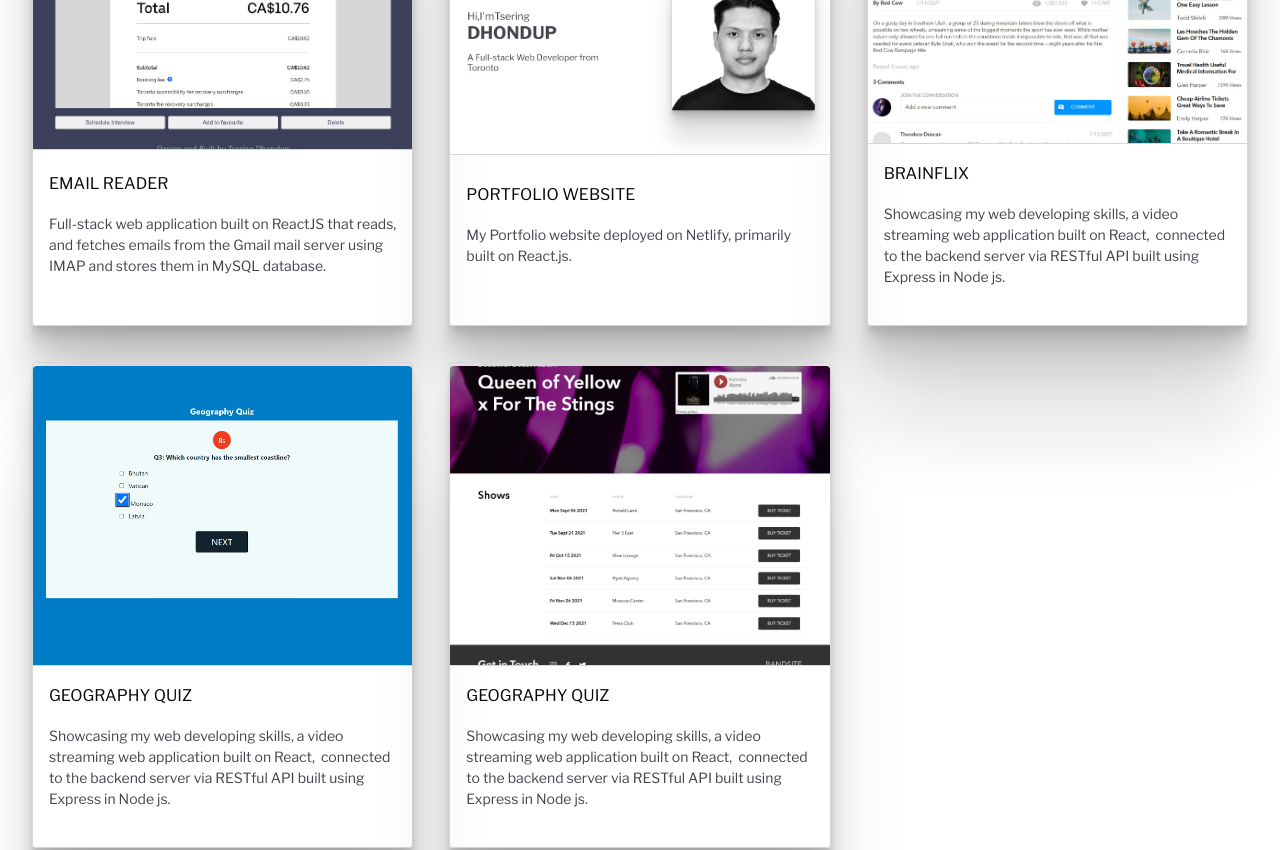
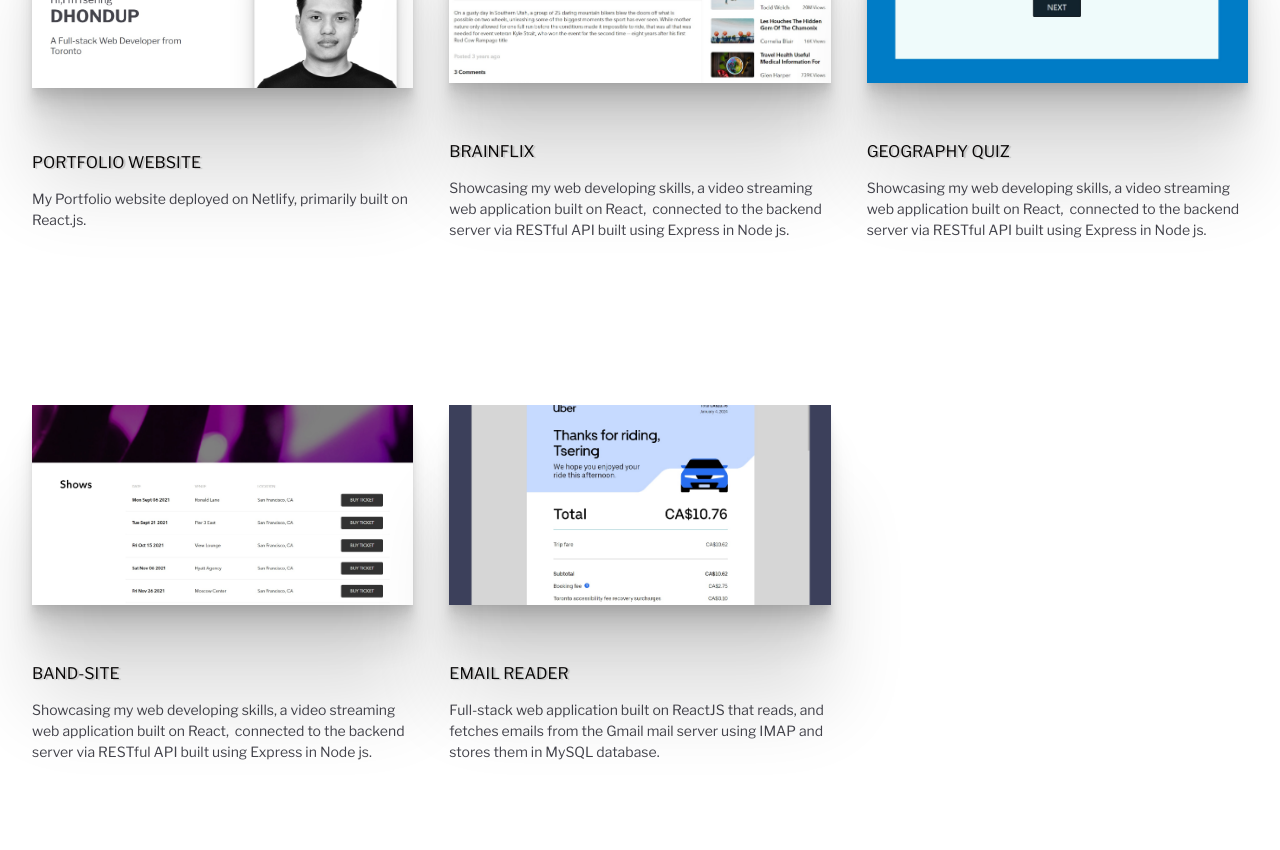
Before and after one commit to Tsedhondup/Portfolio, a React (Create React App) app: page / in a window 1280 px wide. Shown: the part 1880-2730 px from the top of the page. Built offline with nearby package versions, Linux system fonts and the light colour scheme.

Commit message:
project image height and width updated

```diff
--- a/src/Components/Works/Works.js
+++ b/src/Components/Works/Works.js
@@ -18,68 +18,6 @@ const Works = () => {
     <section className="project-container">
       <motion.h2 className="project-container__title">Projects</motion.h2>
       <section className="projects">
-        <motion.a
-          className="projects__content projects__content-email-reader"
-          href="https://github.com/Tsedhondup/job-application-tracker"
-          target="_blank"
-          onMouseEnter={() => setHoveredOne(true)}
-          onMouseLeave={() => setHoveredOne(false)}
-          initial={{
-            y: 60,
-            opacity: 0,
-          }}
-          whileInView={{
-            y: 0,
-            opacity: 1,
-            transition: { delay: 0.5, duration: 1, ease: "linear" },
-          }}
-          viewport={{ once: true, amount: 0.5 }}
-        >
-          <motion.img
-            initial={{ filter: "grayScale(100)", opacity: 0 }}
-            whileInView={{
-              filter: "grayScale(0)",
-              opacity: 1,
-              transition: { delay: 0.5, duration: 1, ease: "linear" },
-            }}
-            viewport={{ once: true, amount: 0.5 }}
-            src={jobTracker}
-            alt="job-application-tracker-image"
-            className="projects__content--img projects__content--email-image "
-          />
-          <div className="projects__content--text ">
-            <motion.h2
-              className={`projects__content--project-name projects__content--text-email ${
-                hoveredOne ? "js-color-pewter" : ""
-              }`}
-              initial={{ opacity: 0, y: 20 }}
-              whileInView={{
-                opacity: 1,
-                y: 0,
-                transition: { delay: 1.5, duration: 1, ease: "linear" },
-              }}
-              viewport={{ once: true, amount: 0.5 }}
-            >
-              Email Reader
-            </motion.h2>
-            <motion.p
-              className={`projects__content--project-description ${
-                hoveredOne ? "js-color-pewter" : ""
-              }`}
-              initial={{ opacity: 0, y: 20 }}
-              whileInView={{
-                opacity: 1,
-                y: 0,
-                transition: { delay: 1.5, duration: 1, ease: "linear" },
-              }}
-              viewport={{ once: true, amount: 0.5 }}
-            >
-              Full-stack web application built on ReactJS that reads, and
-              fetches emails from the Gmail mail server using IMAP and stores
-              them in MySQL database.
-            </motion.p>
-          </div>
-        </motion.a>
         <motion.a
           className="projects__content projects__content-portfolio"
           href="https://github.com/Tsedhondup/tsering-dhondup"
@@ -307,7 +245,7 @@ const Works = () => {
               }}
               viewport={{ once: true, amount: 0.5 }}
             >
-              Geography quiz
+              Band-Site
             </motion.h2>
             <motion.p
               className={`projects__content--project-description ${
@@ -327,6 +265,68 @@ const Works = () => {
             </motion.p>
           </div>
         </motion.a>
+        <motion.a
+          className="projects__content projects__content-email-reader"
+          href="https://github.com/Tsedhondup/job-application-tracker"
+          target="_blank"
+          onMouseEnter={() => setHoveredOne(true)}
+          onMouseLeave={() => setHoveredOne(false)}
+          initial={{
+            y: 60,
+            opacity: 0,
+          }}
+          whileInView={{
+            y: 0,
+            opacity: 1,
+            transition: { delay: 0.5, duration: 1, ease: "linear" },
+          }}
+          viewport={{ once: true, amount: 0.5 }}
+        >
+          <motion.img
+            initial={{ filter: "grayScale(100)", opacity: 0 }}
+            whileInView={{
+              filter: "grayScale(0)",
+              opacity: 1,
+              transition: { delay: 0.5, duration: 1, ease: "linear" },
+            }}
+            viewport={{ once: true, amount: 0.5 }}
+            src={jobTracker}
+            alt="job-application-tracker-image"
+            className="projects__content--img projects__content--email-image "
+          />
+          <div className="projects__content--text ">
+            <motion.h2
+              className={`projects__content--project-name projects__content--text-email ${
+                hoveredOne ? "js-color-pewter" : ""
+              }`}
+              initial={{ opacity: 0, y: 20 }}
+              whileInView={{
+                opacity: 1,
+                y: 0,
+                transition: { delay: 1.5, duration: 1, ease: "linear" },
+              }}
+              viewport={{ once: true, amount: 0.5 }}
+            >
+              Email Reader
+            </motion.h2>
+            <motion.p
+              className={`projects__content--project-description ${
+                hoveredOne ? "js-color-pewter" : ""
+              }`}
+              initial={{ opacity: 0, y: 20 }}
+              whileInView={{
+                opacity: 1,
+                y: 0,
+                transition: { delay: 1.5, duration: 1, ease: "linear" },
+              }}
+              viewport={{ once: true, amount: 0.5 }}
+            >
+              Full-stack web application built on ReactJS that reads, and
+              fetches emails from the Gmail mail server using IMAP and stores
+              them in MySQL database.
+            </motion.p>
+          </div>
+        </motion.a>
       </section>
     </section>
   );
--- a/src/Components/Works/Works.scss
+++ b/src/Components/Works/Works.scss
@@ -6,6 +6,7 @@
   padding-left: $mobile-margin;
   padding-right: $mobile-margin;
   padding-bottom: 100px;
+  // background-color: $pewter;
   @include tablet {
     padding-top: $tablet-margin;
     padding-left: $tablet-margin;
@@ -47,7 +48,7 @@
   display: grid;
   grid-template-columns: repeat(1, 1fr);
   grid-template-rows: auto;
-  gap: $mobile-margin;
+  gap: 24px;
   @include tablet {
     display: grid;
     grid-template-columns: repeat(2, 1fr);
@@ -66,14 +67,14 @@
     text-decoration: none;
     display: grid;
     grid-template-columns: repeat(1, 1fr);
-    max-width: 400px;
+    width: 100%;
     margin: auto;
-    border: 1px solid $pewter;
+    // border: 1px solid $pewter;
     border-radius: 4px;
-    box-shadow: 0 2.8px 2.2px rgba(0, 0, 0, 0.034),
-      0 6.7px 5.3px rgba(0, 0, 0, 0.048), 0 12.5px 10px rgba(0, 0, 0, 0.06),
-      0 22.3px 17.9px rgba(0, 0, 0, 0.072), 0 41.8px 33.4px rgba(0, 0, 0, 0.086),
-      0 100px 80px rgba(0, 0, 0, 0.12);
+    // box-shadow: 0 2.8px 2.2px rgba(0, 0, 0, 0.034),
+    //   0 6.7px 5.3px rgba(0, 0, 0, 0.048), 0 12.5px 10px rgba(0, 0, 0, 0.06),
+    //   0 22.3px 17.9px rgba(0, 0, 0, 0.072), 0 41.8px 33.4px rgba(0, 0, 0, 0.086),
+    //   0 100px 80px rgba(0, 0, 0, 0.12);
 
     @include tablet {
       height: 486px;
@@ -85,13 +86,14 @@
     &--img {
       display: block;
       margin: auto;
-      max-width: 100%;
-      height: 300px;
+      width: 100%;
+      height: 200px;
       object-fit: cover;
       filter: grayscale(100%);
-      border-bottom: 1px solid $pewter;
-      border-top-left-radius: 4px;
-      border-top-right-radius: 4px;
+      box-shadow: 0 2.8px 2.2px rgba(0, 0, 0, 0.034),
+        0 6.7px 5.3px rgba(0, 0, 0, 0.048), 0 12.5px 10px rgba(0, 0, 0, 0.06),
+        0 22.3px 17.9px rgba(0, 0, 0, 0.072),
+        0 41.8px 33.4px rgba(0, 0, 0, 0.086), 0 100px 80px rgba(0, 0, 0, 0.12);
 
       @include tablet {
         max-width: 500px;
@@ -100,8 +102,6 @@
     // Projects text section
     &--text {
       text-align: left;
-      padding: $mobile-margin;
-      padding-bottom: 32px;
     }
 
     // project name
@@ -111,16 +111,14 @@
       font-weight: 400;
       text-align: left;
       text-transform: uppercase;
-      padding-bottom: 16px;
-      margin: auto;
+      text-shadow: 2px 1px 1px $pewter;
+      padding: 16px 0px;
       @include tablet {
         font-size: 14;
         margin: unset;
-        margin-bottom: 10px;
       }
       @include desktop {
         font-size: 16px;
-        padding-bottom: 10px;
       }
     }
 
@@ -129,6 +127,7 @@
       font-size: 12px;
       color: $ebony;
       line-height: 1.5em;
+      display: none;
       @include tablet {
         font-size: 13px;
         display: block;
```
